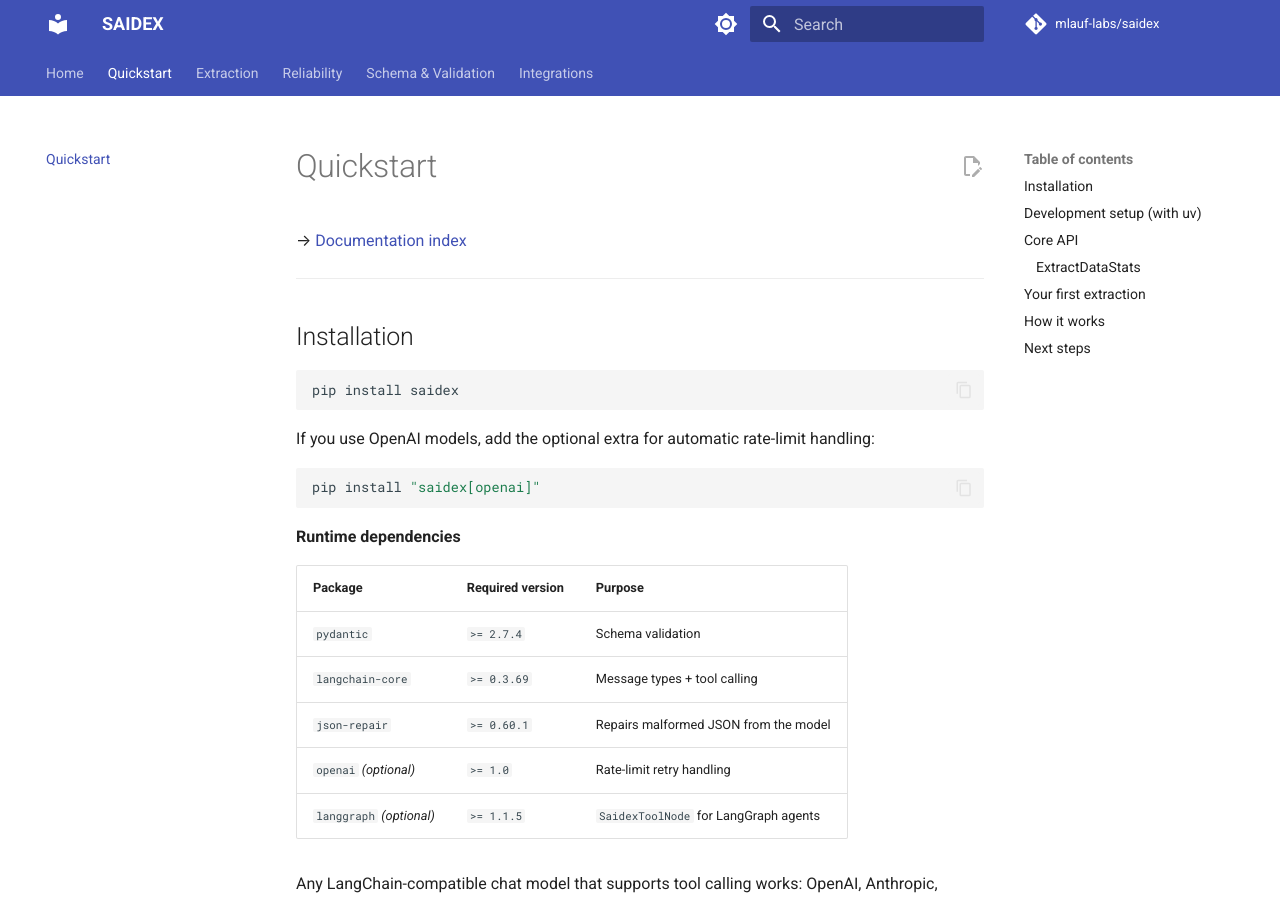
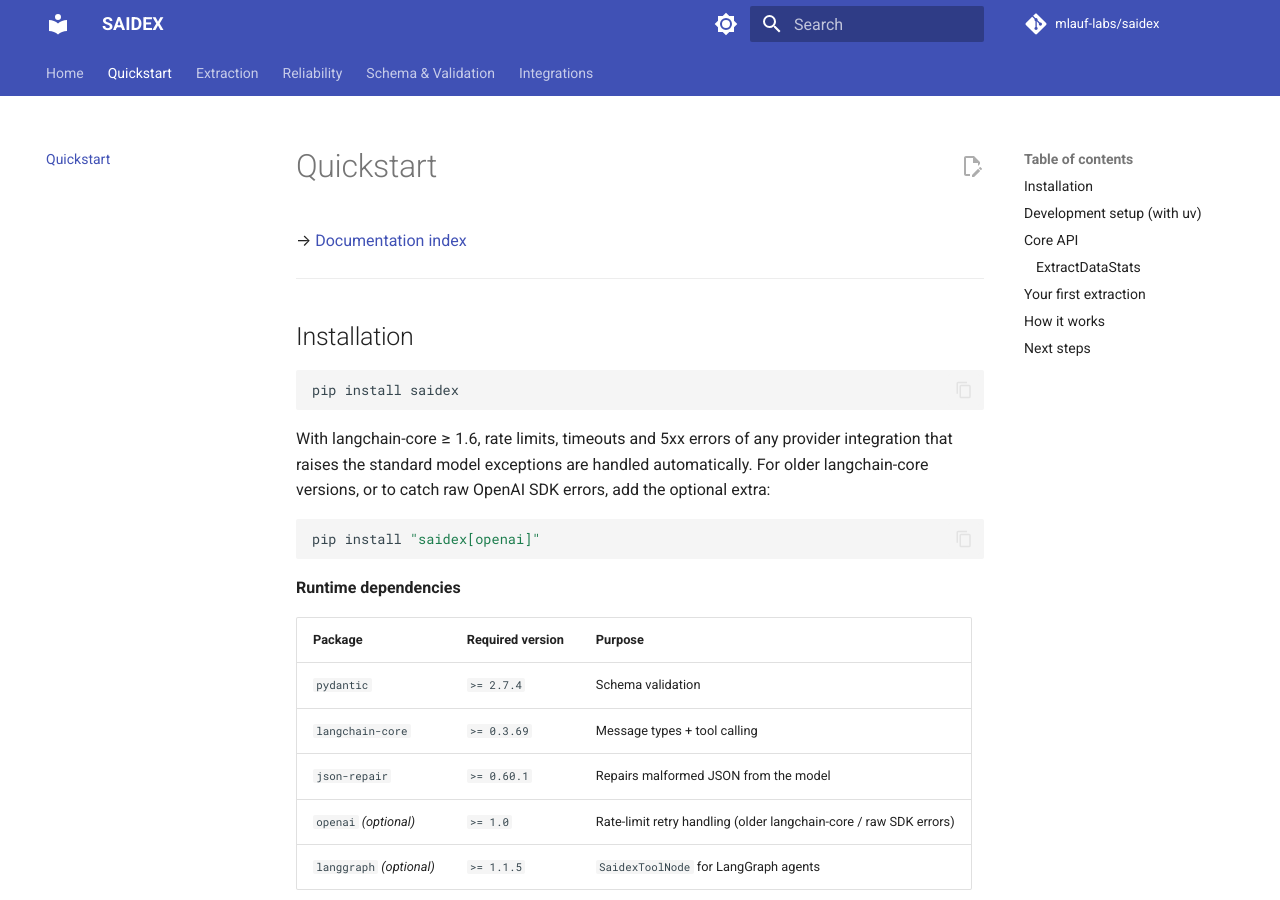
Before and after one commit to mlauf-labs/SAIDEX, an MkDocs documentation site: the page built from docs/quickstart.md, in a window 1280 px wide and 900 px high. Built offline with MkDocs 1.6.1 and Material for MkDocs 9.7.7, drawn with Linux system fonts in a browser that asks for light colours; a script that is not in the unit is left out; comment, search, counter and statistics services are not loaded; the version menu is left out.

Commit message:
docs(retry): align defaults, 5xx stacking, trace metrics and openai extra wording

````diff
--- a/docs/quickstart.md
+++ b/docs/quickstart.md
@@ -10,8 +10,10 @@
 pip install saidex
 ```
 
-If you use OpenAI models, add the optional extra for automatic rate-limit
-handling:
+With langchain-core ≥ 1.6, rate limits, timeouts and 5xx errors of any provider
+integration that raises the standard model exceptions are handled automatically. For
+older langchain-core versions, or to catch raw OpenAI SDK errors, add the optional
+extra:
 
 ```bash
 pip install "saidex[openai]"
@@ -24,7 +26,7 @@ pip install "saidex[openai]"
 | `pydantic` | `>= 2.7.4` | Schema validation |
 | `langchain-core` | `>= 0.3.69` | Message types + tool calling |
 | `json-repair` | `>= 0.60.1` | Repairs malformed JSON from the model |
-| `openai` *(optional)* | `>= 1.0` | Rate-limit retry handling |
+| `openai` *(optional)* | `>= 1.0` | Rate-limit retry handling (older langchain-core / raw SDK errors) |
 | `langgraph` *(optional)* | `>= 1.1.5` | `SaidexToolNode` for LangGraph agents |
 
 Any LangChain-compatible chat model that supports tool calling works:
````
Also changed, not shown: README.md (+5 -3 lines), docs/failure-reasons.md (+2 -2 lines), docs/langfuse-tracing.md (+1 -1 lines), docs/retry-and-fallback.md (+4 -1 lines).
